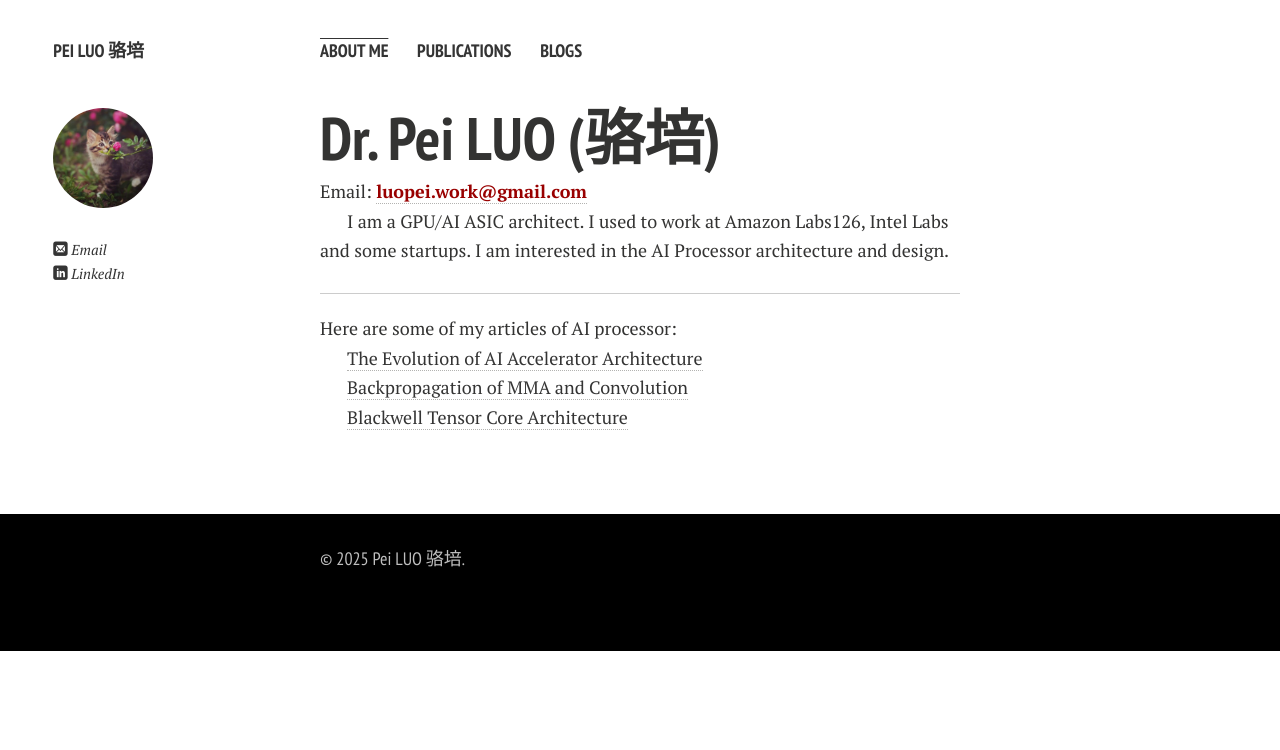
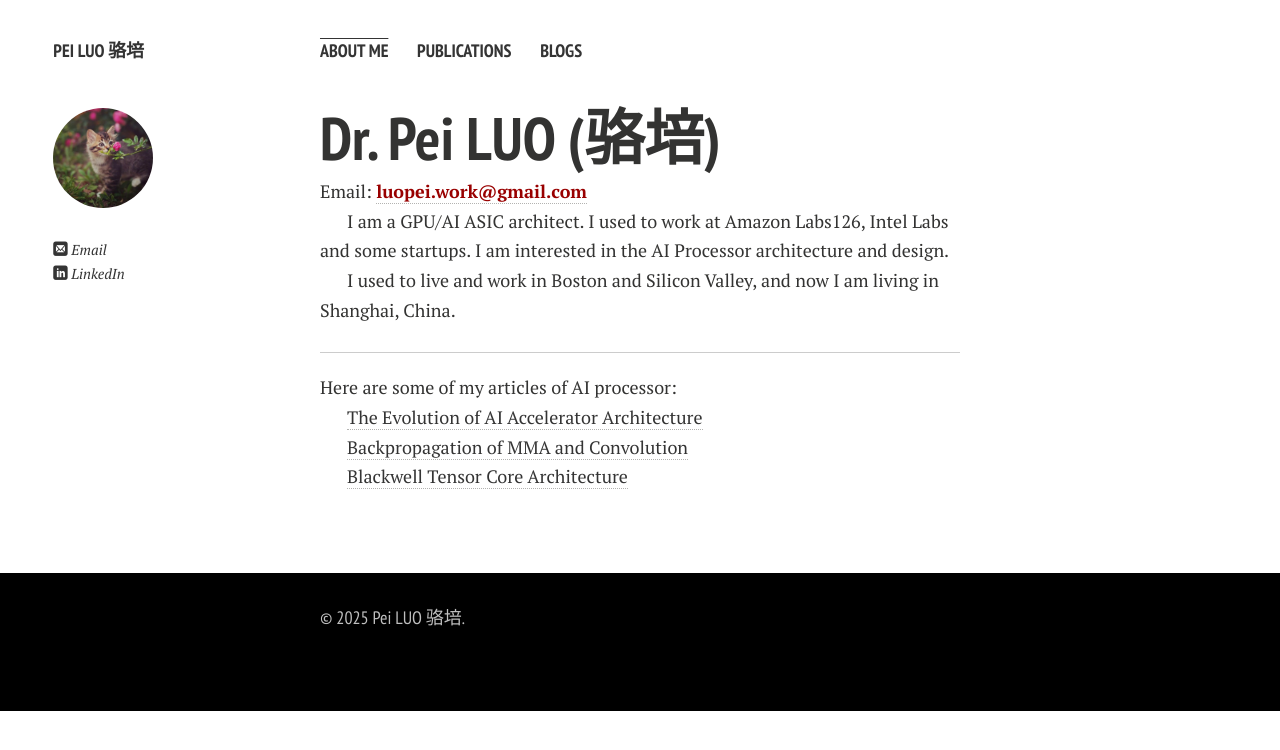
Before and after one commit to silenceluo/silenceluo.github.io, a Jekyll site: the page built from index.md, in a window 1280 px wide. Shown: the top 750 px of the page. Built offline with Jekyll 4.4.1, drawn with Linux system fonts in a browser that asks for light colours; nearby versions of some CDN libraries; comment, search, counter and statistics services are not loaded; a style sheet for code colours, icons or effects is not loaded; our own code applies the rules of GitHub Pages for plain Markdown files.

Commit message:
updfaste

```diff
--- a/index.md
+++ b/index.md
@@ -10,6 +10,8 @@ Email: [**<font color="#990000">  luopei.work@gmail.com </font>** ](mailto:luope
 
 I am a GPU/AI ASIC architect. I used to work at Amazon Labs126, Intel Labs and some startups. I am interested in the AI Processor architecture and design.
 
+I used to live and work in Boston and Silicon Valley, and now I am living in Shanghai, China.
+
 <!-- **<font color="#990000">   </font>** -->
 
 ---
```
